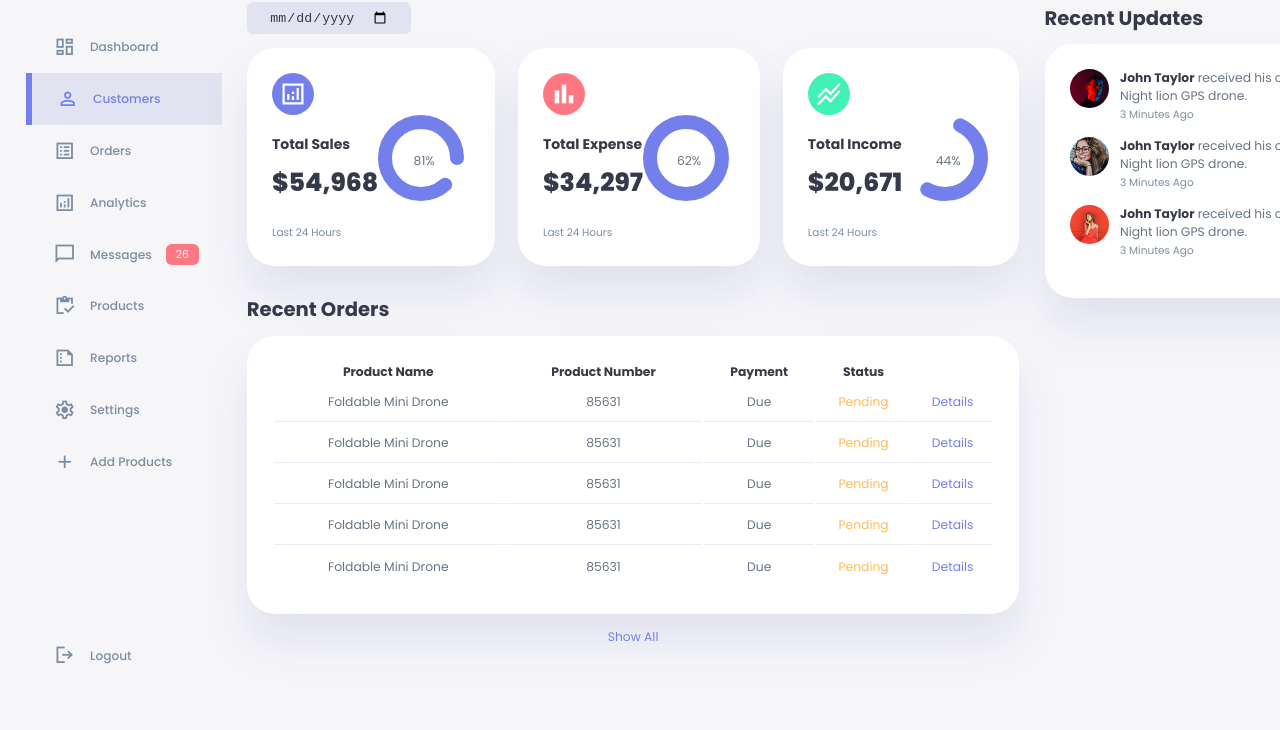
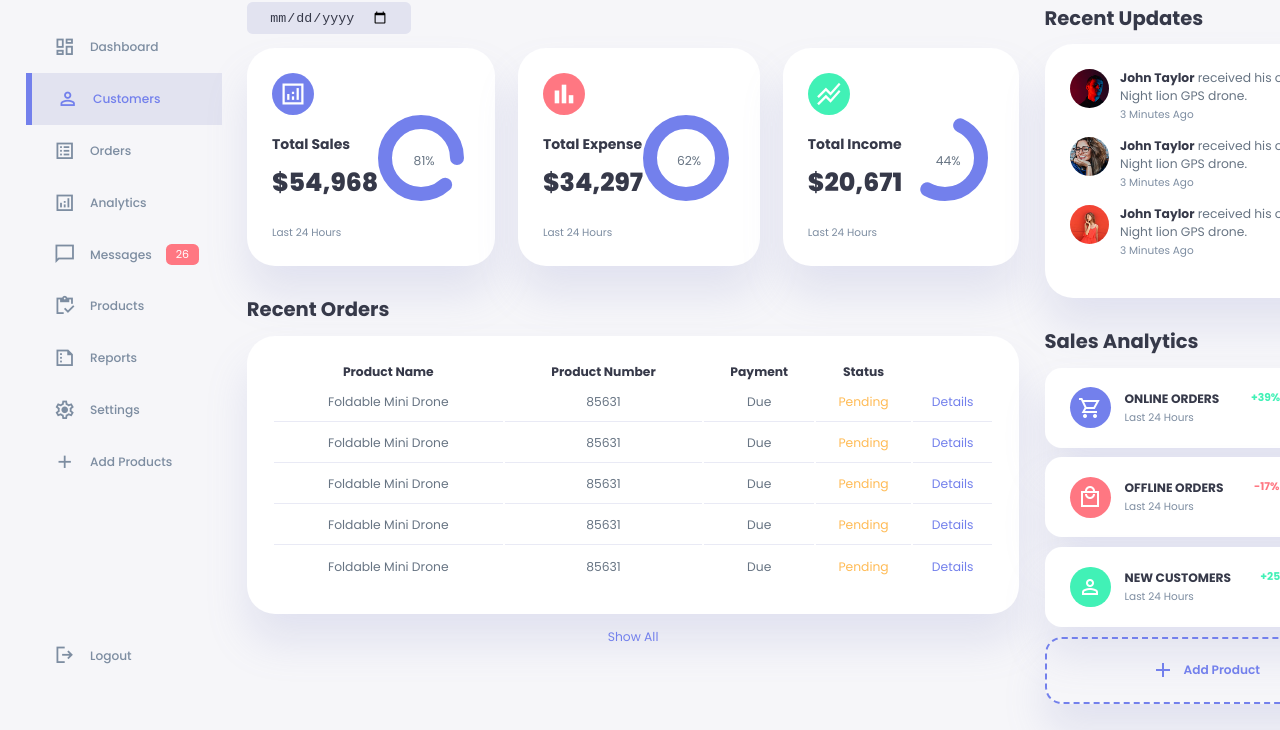
Before and after one commit to LynnHtetKyaw95/Responsive_Admin_Dashboard, a plain HTML site: page index.html in a window 1280 px wide. Shown: the part 70-800 px from the top of the page. Drawn offline with nearby package versions, Linux system fonts and the light colour scheme.

Commit message:
Right Secrion - Sales Analytics

```diff
--- a/index.html
+++ b/index.html
@@ -206,6 +206,55 @@
                     </div>
                 </div>
             </div>
+            <!-- End of Recent Updates -->
+            <div class="sales-analytics">
+                <h2>Sales Analytics</h2>
+                <div class="item online">
+                    <div class="icon">
+                        <span class="material-symbols-sharp">shopping_cart</span>
+                    </div>
+                    <div class="right">
+                        <div class="info">
+                            <h3>ONLINE ORDERS</h3>
+                            <small class="text-muted">Last 24 Hours</small>
+                        </div>
+                        <h5 class="success">+39%</h5>
+                        <h3>7493</h3>
+                    </div>
+                </div>
+                <div class="item offline">
+                    <div class="icon">
+                        <span class="material-symbols-sharp">local_mall</span>
+                    </div>
+                    <div class="right">
+                        <div class="info">
+                            <h3>OFFLINE ORDERS</h3>
+                            <small class="text-muted">Last 24 Hours</small>
+                        </div>
+                        <h5 class="danger">-17%</h5>
+                        <h3>3450</h3>
+                    </div>
+                </div>
+                <div class="item customers">
+                    <div class="icon">
+                        <span class="material-symbols-sharp">person</span>
+                    </div>
+                    <div class="right">
+                        <div class="info">
+                            <h3>NEW CUSTOMERS</h3>
+                            <small class="text-muted">Last 24 Hours</small>
+                        </div>
+                        <h5 class="success">+25%</h5>
+                        <h3>887</h3>
+                    </div>
+                </div>
+                <div class="item add-product">
+                    <div>
+                        <span class="material-symbols-sharp">add</span>
+                        <h3>Add Product</h3>
+                    </div>
+                </div>
+            </div>
         </div>
     </div>
 </body>
--- a/style.css
+++ b/style.css
@@ -453,3 +453,72 @@ main .recent-orders a {
     gap: 1rem;
     margin-bottom: 1rem;
 }
+
+
+/* ===================== SALES ANALYTICS ===================== */
+.right .sales-analytics {
+    margin-top: 2rem;
+}
+
+.right .sales-analytics h2 {
+    margin-bottom: 0.8rem;
+}
+
+.right .sales-analytics .item {
+    background: var(--color-white);
+    display: flex;
+    align-items: center;
+    gap: 1rem;
+    margin-bottom: 0.7rem;
+    padding: 1.4rem var(--card-padding);
+    border-radius: var(--border-radius-3);
+    box-shadow: var(--box-shadow);
+    transition: all 0.3s ease;
+}
+
+.right .sales-analytics .item:hover {
+    box-shadow: none;
+}
+
+.right .sales-analytics .item .right {
+    display: flex;
+    justify-content: space-between;
+    align-items: start;
+    margin: 0;
+    width: 100%;
+}
+
+.right .sales-analytics .item .icon {
+    padding: 0.6rem;
+    color: var(--color-white);
+    border-radius: 50%;
+    background: var(--color-primary);
+    display: flex;
+}
+
+.right .sales-analytics .item.offline .icon {
+    background: var(--color-danger);
+}
+
+.right .sales-analytics .item.customers .icon {
+    background: var(--color-success);
+}
+
+.right .sales-analytics .add-product {
+    background-color: transparent;
+    border: 2px dashed var(--color-primary);
+    color: var(--color-primary);
+    display: flex;
+    align-items: center;
+    justify-content: center;
+}
+
+.right .sales-analytics .add-product div {
+    display: flex;
+    align-items: center;
+    gap: 0.6rem;
+}
+
+.right .sales-analytics .add-product div h3 {
+    font-weight: 600;
+}
```
